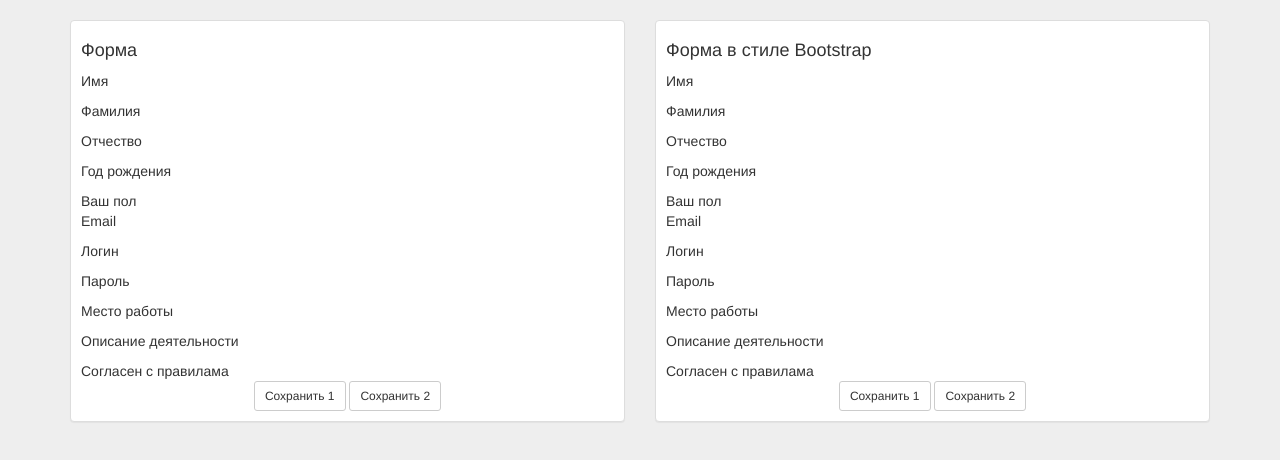
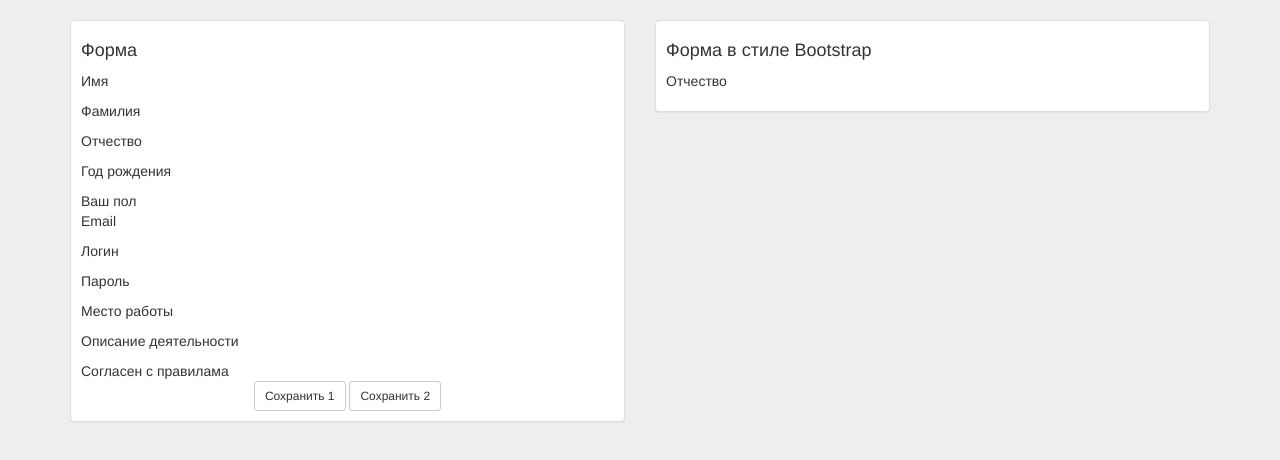
Before and after one commit to saper639/jcomponent_example, a plain HTML site: page example_2/index.html in a window 1280 px wide. Drawn offline with nearby package versions, Linux system fonts and the light colour scheme; a script that the page names is missing.

Commit message:
Example2

```diff
--- a/example_2/index.html
+++ b/example_2/index.html
@@ -23,7 +23,7 @@
 	   <div data---="textbox__form1.firstname__required:true;placeholder:Имя;icon2:pencil;error:Введите ваше имя" class='mb10'>Имя</div>
 	   <div data---="textbox__form1.lastname__required:true;placeholder:Фамилия;icon:pencil;error:Введите вашу фамилию" class='mb10'>Фамилия</div>
 	   <div data---="textbox__form1.secondname__placeholder:Отчество;" class='mb10'>Отчество</div>
-	   <div data---="textbox__form1.db__type:number;increment:true;required:true;" class='mb10'>Год рождения</div>
+	   <div data---="textbox__form1.db__type:number;increment:true;required:true;" class='mb10' style='width: 150px;'>Год рождения</div>
 	   <div data---="radiobutton__form1.sex__items:Муж|0,Жен|1;type:number;">Ваш пол</div>
 	   <div data-jc="textbox" data-jc-path="form1.email" data-jc-config="placeholder:Email;icon2:envelope-o;required:true;type:email;" class='mb10'>Email</div>
 	   <div data-jc="textbox" data-jc-path="form1.login" data-jc-config="placeholder:Логин;required:true;keypress:true;maxlength:20;validation:value.match(/^[0-9а-яА-Яa-zA-Z _\.(),\-]+$/)" class='mb10'>Логин</div>
@@ -41,21 +41,14 @@
      <div class='col-md-6'>
 	<div class="panel panel-default" style='margin: 20px 0; padding:10px;'>
 	   <h4>Форма в стиле Bootstrap</h4>
-	   <div data---="textbox__form2.firstname__required:true;placeholder:Имя;icon2:pencil;error:Введите ваше имя" class='mb10'>Имя</div>
-	   <div data---="textbox__form2.lastname__required:true;placeholder:Фамилия;icon:pencil;error:Введите вашу фамилию" class='mb10'>Фамилия</div>
-	   <div data---="textbox__form2.secondname__placeholder:Отчество;" class='mb10'>Отчество</div>
-	   <div data---="textbox__form2.db__type:number;increment:true;required:true;" class='mb10'>Год рождения</div>
-	   <div data---="radiobutton__form2.sex__items:Муж|0,Жен|1;type:number;">Ваш пол</div>
-	   <div data-jc="textbox" data-jc-path="form2.email" data-jc-config="placeholder:Email;icon2:envelope-o;required:true;type:email;" class='mb10'>Email</div>
-	   <div data-jc="textbox" data-jc-path="form2.login" data-jc-config="placeholder:Логин;required:true;keypress:true;maxlength:20;validation:value.match(/^[0-9а-яА-Яa-zA-Z _\.(),\-]+$/)" class='mb10'>Логин</div>
-           <div data---="textbox__form2.password__type:password;required:true;maxlength:20;validation:value.match(/^[0-9a-zA-Z _\.(),\-]+$/)" class='mb10'>Пароль</div>
-	   <div data---="textbox__form2.name__required:true;innerlabel:true;placeholder:Место работы;icon2:pencil;error:Введите место работы" class='mb10'>Место работы</div>
-	   <div data---="textarea__form2.description__placeholder:Описание деятельности;" class='mb10'>Описание деятельности</div>
-	   <div data---="checkbox__form2.agree_terms">Согласен с правилама</div>
-	   <div data-jc="error" data-jc-path="errors1"></div>
-           <div class='text-center'>
-              <button data-jc="click" data-jc-path="submit1" data-loading-text="<i class='fa fa-spinner fa-spin'></i> Ждем..." class='btn btn-default btn-sm' >Сохранить 1</button>
-              <button data-bind="form2.btn__click:submit2" class='btn btn-default btn-sm'>Сохранить 2</button>
+	   <div class="form-group">
+	       <div data---="textbox__form2.firstname__required:true;placeholder:Имя;error:Введите ваше имя;class:form-control;"></div>
+	   </div>
+	   <div class="form-group">
+	       <div data---="textbox__form2.lastname__required:true;placeholder:Фамилия;error:Введите вашу фамилию;class:form-control;"></div>
+	   </div>
+	   <div class="form-group">
+	       <div data---="textbox__form2.secondname__placeholder:Отчество;class:form-control;">Отчество</div>
            </div>
         </div>
      </div>
--- a/example_2/ui.css
+++ b/example_2/ui.css
@@ -1,3 +1,7 @@
+.form-group { margin-bottom: 10px; }
+.form-control { box-shadow: none; }
+.form-control:focus { box-shadow: none; }
+
 input:-ms-input-placeholder, input:-webkit-input-placeholder, input:-moz-input-placeholder { color: gray; }
 input[type="text"]:disabled, input[type="password"]:disabled { background-color: #F0F0F0; cursor: not-allowed; color: gray; }
 input:invalid { box-shadow: none; }
--- a/example_2/ui.js
+++ b/example_2/ui.js
@@ -139,6 +139,9 @@ COMPONENT('textbox', function(self, config) {
 		config.disabled && attrs.attr('disabled');
 		config.readonly && attrs.attr('readonly');
 		config.error && attrs.attr('error');
+	        config.class && attrs.attr('class', config.class);
+        	config.id && attrs.attr('id', config.id);
+
 		attrs.attr('data-jc-bind', '');
 
 		if (config.autofill) {
```
